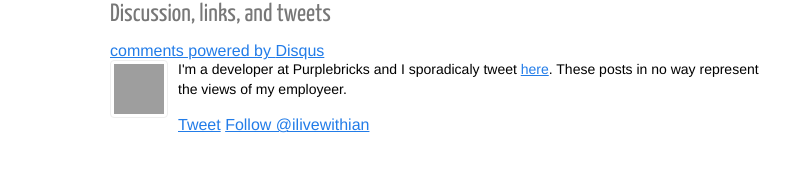
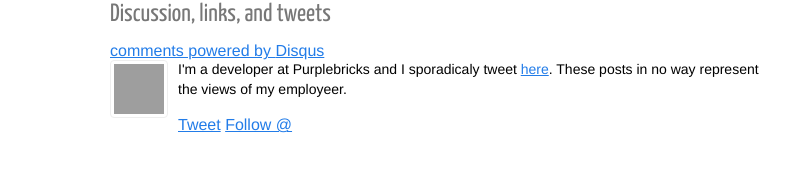
Before and after one commit to ilivewithian/theoldsewingfactory.com, a Jekyll site: the page built from about.html, in a window 1280 px wide. Shown: the part 777-968 px from the top of the page, without its empty margins (0-807 px from the left). Built offline with Jekyll 4.4.1, drawn with Linux system fonts in a browser that asks for light colours; nearby versions of some CDN libraries; Markdown is read by kramdown in place of the engine named in the settings; comment, search, counter and statistics services are not loaded; grey boxes are pictures that could not be loaded.

Commit message:
Update _config.yml

```diff
--- a/_config.yml
+++ b/_config.yml
@@ -9,6 +9,4 @@
 sitename: theoldsewingfactory.com
 url: http://theoldsewingfactory.com
 description: No more than my online scratchpad.
-twitter: ilivewithian
-github: ilivewithian
 gravatar_url: http://www.gravatar.com/avatar/3d0c55237259b0b7e555272872a50f9f?s=160
```
